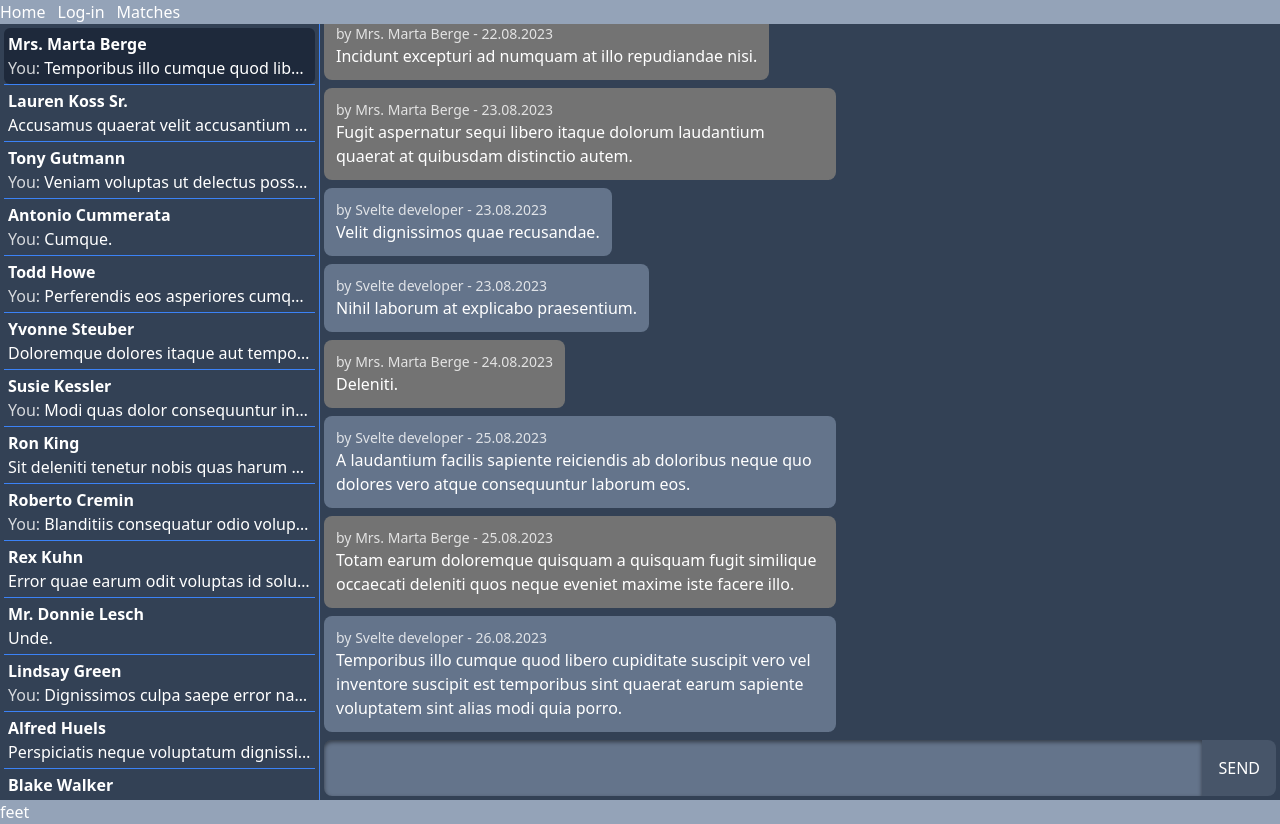
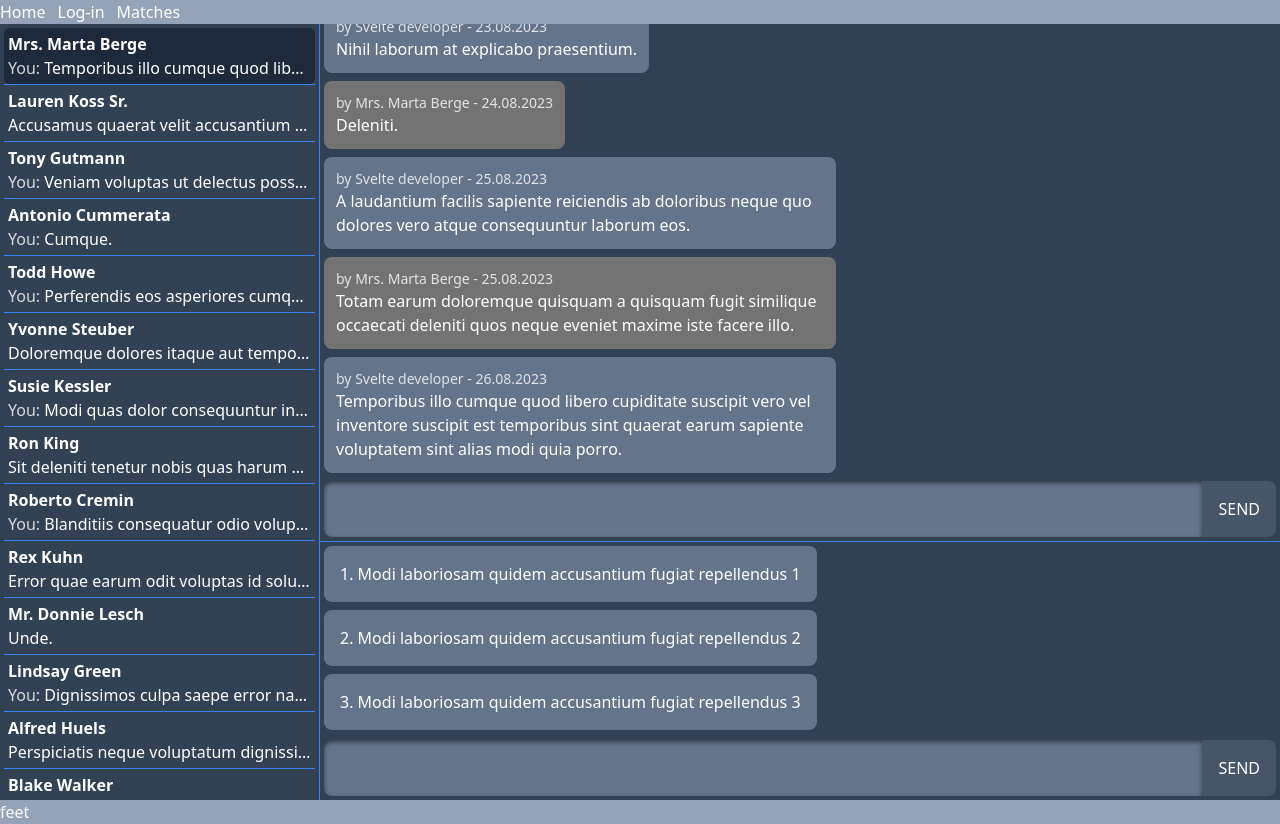
Before and after one commit to roll-over/unknown-interview, a SvelteKit app in the folder frontend/: page /profile/matches/04b0828b-b9bd-4ad6-89cd-c8c42c9d1889 in a window 1280 px wide. Built offline with nearby package versions, Linux system fonts and the light colour scheme.

Commit message:
created a block of notes

```diff
--- a/frontend/src/routes/profile/matches/+layout.svelte
+++ b/frontend/src/routes/profile/matches/+layout.svelte
@@ -11,6 +11,8 @@
 	});
 </script>
 
+
+
 <div class="flex h-full">
 	<div class="flex h-full min-w-0 shrink-0 basis-80 flex-col border-r border-r-blue-500">
 		{#if $chatsQuery.isSuccess}
--- a/frontend/src/routes/profile/matches/[id]/+page.svelte
+++ b/frontend/src/routes/profile/matches/[id]/+page.svelte
@@ -45,6 +45,15 @@
 	$: ScrollToBottom(isPlaceholder, $page.params.id);
 
 	let initialLoad = true;
+
+	let notes = [
+		{ text: "Modi laboriosam quidem accusantium fugiat repellendus 1", id: "1" },
+		{ text: "Modi laboriosam quidem accusantium fugiat repellendus 2", id: "2" },
+		{ text: "Modi laboriosam quidem accusantium fugiat repellendus 3", id: "3" },
+		{ text: "Modi laboriosam quidem accusantium fugiat repellendus 4, Modi laboriosam quidem accusantium fugiat repellendus 4", id: "4" },
+		{ text: "Modi laboriosam quidem accusantium fugiat repellendus 5", id: "5" },
+		{ text: "Modi laboriosam quidem accusantium fugiat repellendus 6", id: "6" }
+	]
 </script>
 
 <div class="flex h-full flex-col">
@@ -87,4 +96,29 @@
 		/>
 		<button class="rounded-r-lg bg-slate-600 px-4">SEND</button>
 	</div>
+
+	<div class="flex flex-col h-1/3 justify-between border-t border-t-blue-500">
+		<div class="overflow-y-scroll h-full">
+		{#if notes.length}
+			<ul class="flex flex-col h-full items-start gap-2 p-1">
+				{#each notes as { text, id }, i (id)}
+					<li class="max-w-lg rounded-lg p-3 bg-slate-500 max-xl">
+						<p class="p-1">{ id }. { text }</p>
+					</li>
+				{/each}
+			</ul>
+		{:else}
+			<div class="flex justify-center items-center w-full h-full">
+				<span> Loading... </span>
+			</div>
+		{/if}
+		</div>
+
+		<div class="flex p-1">
+			<textarea
+				class="grow resize-none rounded-l-lg bg-slate-500 p-1 text-black shadow-inner shadow-black/50" />
+			<button class="rounded-r-lg bg-slate-600 px-4">SEND</button>
+		</div>
+
+	</div>
 </div>
```
Also changed, not shown: 1 other file (tests, documents, lock files or other folders).
